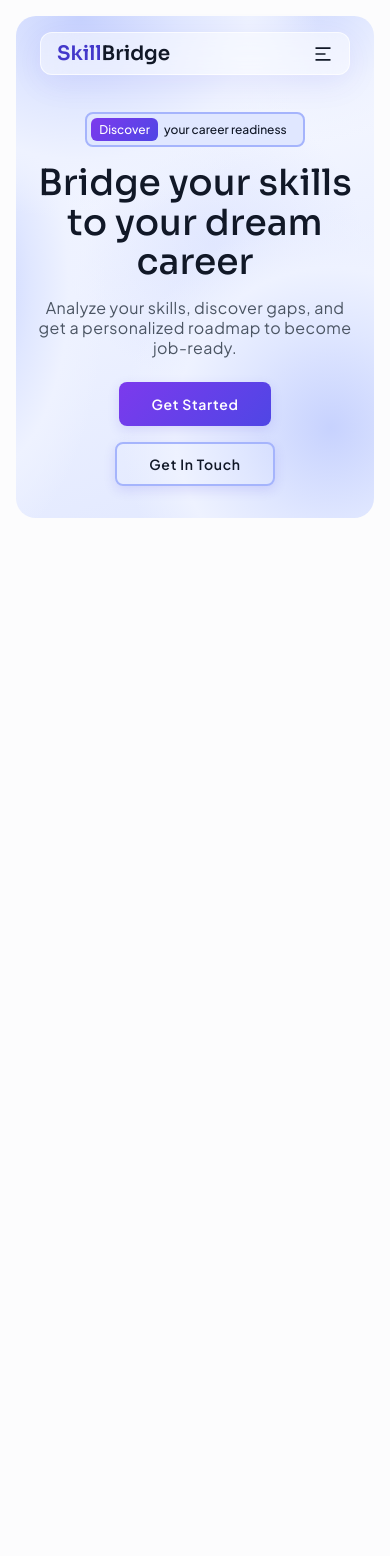
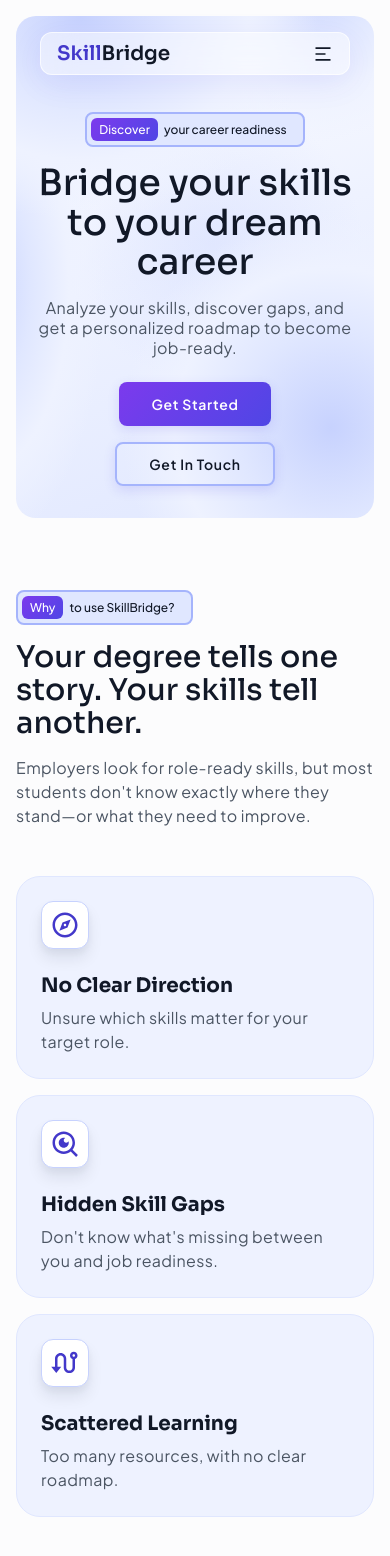
Before and after one commit to architpatle/skill-bridge, a React (Vite) app: page / in a window 390 px wide. Shown: the top 1556 px of the page. Before the commit the page ends 844 px from the top, so only its background shows below. Built offline with nearby package versions, Linux system fonts and the light colour scheme.

Commit message:
Added Gap Section in Home Page

```diff
--- /dev/null
+++ b/src/components/home/Gap/Gap.jsx
@@ -0,0 +1,42 @@
+import React from 'react'
+import styles from './Gap.module.css'
+import Eyebrow from '../../ui/Eyebrow/Eyebrow'
+import GapCard from './GapCard/GapCard'
+import {
+    RiCompass3Line,
+    RiSearchEyeLine,
+    RiRouteLine
+} from "react-icons/ri";
+
+const Gap = () => {
+    return (
+        <section className={`${styles.gap} section-sm `}>
+
+            <div className={`${styles.contentWrapper} container `}>
+
+                {/* Eyebrow  */}
+                <Eyebrow eyebrowSub="Why" eyebrowMain="to use SkillBridge?" />
+
+                <div className={`${styles.contentTop}`}>
+                    {/* main heading */}
+                    <h2 className='heading' >Your degree tells one story. Your skills tell another.</h2>
+
+                    {/* description */}
+                    <p className="description" >Employers look for role-ready skills, but most students don't know exactly where they stand—or what they need to improve.</p>
+                </div>
+
+                {/* Gap Cards */}
+                <div className={`${styles.cardWrap}`}>
+                    <GapCard cardHeading="No Clear Direction" cardDescription="Unsure which skills matter for your target role." icon={RiCompass3Line} />
+
+                    <GapCard cardHeading="Hidden Skill Gaps" cardDescription="Don't know what's missing between you and job readiness." icon={RiSearchEyeLine} />
+
+                    <GapCard cardHeading="Scattered Learning" cardDescription="Too many resources, with no clear roadmap." icon={RiRouteLine} />
+                </div>
+            </div>
+
+        </section>
+    )
+}
+
+export default Gap
--- /dev/null
+++ b/src/components/home/Gap/Gap.module.css
@@ -0,0 +1,62 @@
+.gap {
+    /* background-color: antiquewhite; */
+}
+
+.contentWrapper {
+    /* background-color: rgb(232, 231, 197); */
+    display: flex;
+    flex-direction: column;
+    align-items: start;
+}
+
+.contentTop {
+    /* background-color: rgb(127, 188, 81); */
+
+    margin-top: var(--space-4);
+
+    display: grid;
+    grid-template-columns: 2fr 1fr;
+    gap: var(--space-20);
+    align-items: end;
+
+
+}
+
+.cardWrap {
+    /* background-color: aquamarine; */
+
+    margin-top: var(--space-12);
+
+    display: grid;
+    grid-template-columns: repeat(3, 1fr);
+    gap: var(--space-10);
+
+}
+
+@media (max-width:1023px) {
+    .cardWrap{
+    gap: var(--space-6);
+
+    }
+}
+
+@media (max-width: 767px) {
+    .contentTop {
+        grid-template-columns: none;
+
+        gap: var(--space-4);
+
+    }
+    .cardWrap{
+    gap: var(--space-4);
+
+    }
+}
+
+@media (max-width: 639px) {
+    .cardWrap{
+        grid-template-columns: none;
+    }
+
+
+}
--- /dev/null
+++ b/src/components/home/Gap/GapCard/GapCard.jsx
@@ -0,0 +1,26 @@
+import React from 'react'
+import styles from './GapCard.module.css'
+
+const GapCard = ({ cardHeading, cardDescription, icon: Icon }) => {
+    return (
+        <div className={`${styles.gapCard}`}>
+
+            {/* Icon */}
+            <div className={`${styles.iconWrap}`}>
+                {Icon && <Icon className={`${styles.icon}`} />}
+            </div>
+
+            <div className={`${styles.cardContent}`}>
+
+                {/* Card Heading */}
+                <h3 className={`${styles.cardHeading}`} >{cardHeading}</h3>
+
+                {/* Card Description */}
+                <p className={`${styles.cardDescription} description`}>{cardDescription}</p>
+            </div>
+
+        </div>
+    )
+}
+
+export default GapCard
--- /dev/null
+++ b/src/components/home/Gap/GapCard/GapCard.module.css
@@ -0,0 +1,65 @@
+.gapCard {
+    background-color: var(--surface-indigo);
+
+    display: flex;
+    flex-direction: column;
+    align-items: start;
+    gap: var(--space-6);
+
+    border: var(--border-width-thin) solid var(--color-primary-100);
+    border-radius: var(--radius-3xl);
+
+
+    padding: var(--space-6);
+
+    transition: var(--transition-card);
+
+}
+
+.gapCard:hover{
+    background-color: var(--surface-primary);
+    border-color: var(--surface-primary);
+    box-shadow: var(--shadow-sm);
+}
+
+.iconWrap {
+    background-color: var(--surface-primary);
+    padding: var(--space-3);
+    border: var(--border-width-thin) solid var(--color-primary-200);
+    border-radius: var(--radius-lg);
+
+    box-shadow: var(--shadow-lg);
+
+}
+
+.iconWrap .icon{
+   color: var(--color-primary-700)   ;
+   font-size: var(--font-size-3xl);
+}
+
+
+.cardHeading {
+    /* background-color: pink; */
+    font-size: var(--font-size-xl);
+    margin-bottom: var(--space-2);
+}
+
+.cardDescription {
+    /* background-color: cornflowerblue; */
+
+}
+
+@media (max-width: 639px) {
+.iconWrap {
+    padding: var(--space-2);
+
+}
+
+.iconWrap .icon{
+   font-size: var(--font-size-2xl);
+
+}
+    .cardHeading{
+        font-size: var(--font-size-lg);
+    }
+}
--- a/src/components/home/Hero/Hero.module.css
+++ b/src/components/home/Hero/Hero.module.css
@@ -14,7 +14,6 @@
     display: flex;
     justify-content: center;
     align-items: center;
-
 }
 
 .contentWrapper {
@@ -24,8 +23,6 @@
     /* justify-content: center; */
     align-items: center;
     text-align: center;
-
-
 }
 
 .mainHeading {
--- a/src/pages/Home.jsx
+++ b/src/pages/Home.jsx
@@ -1,10 +1,12 @@
 import React from 'react'
 import Hero from '../components/home/Hero/Hero'
+import Gap from '../components/home/Gap/Gap'
 
 const Home = () => {
   return (
     <>
       <Hero />
+      <Gap />
     </>
   )
 }
--- a/src/styles/designSystem.css
+++ b/src/styles/designSystem.css
@@ -807,8 +807,8 @@ ol {
         0 1px 2px rgba(15, 23, 42, 0.04);
 
     --shadow-sm:
-        0 1px 3px rgba(15, 23, 42, 0.08),
-        0 1px 2px rgba(15, 23, 42, 0.04);
+        0 0px 4px rgba(15, 23, 42, 0.08),
+        0 0px 4px rgba(15, 23, 42, 0.04);
 
     --shadow-md:
         0 4px 6px rgba(15, 23, 42, 0.06),
--- a/src/styles/global.css
+++ b/src/styles/global.css
@@ -3,6 +3,42 @@ body {
     background-color: var(--color-bg-primary);
     color: var(--color-text-primary);
 }
-h1,h2,h3,h4,h5,h6{
-    font-family: var(--font-heading );
+
+h1,
+h2,
+h3,
+h4,
+h5,
+h6 {
+    font-family: var(--font-heading);
 }
+
+
+/* Section Heading */
+.heading {
+    font-size: var(--font-size-4xl);
+    font-weight: var(--font-weight-medium);
+    color: var(--color-text-primary);
+    line-height: var(--line-height-tight);
+}
+
+@media (max-width: 767px) {
+    .heading {
+        font-size: var(--font-size-3xl);
+    }
+}
+
+@media (max-width: 479px) {
+    .heading {
+        font-size: var(--font-size-2xl);
+    }
+}
+
+/* Section description */
+
+.description {
+    font-size: var(--font-size-base);
+    line-height: var(--line-height-normal);
+    letter-spacing: var(--letter-spacing-wide);
+    color: var(--color-text-secondary);
+}
```
